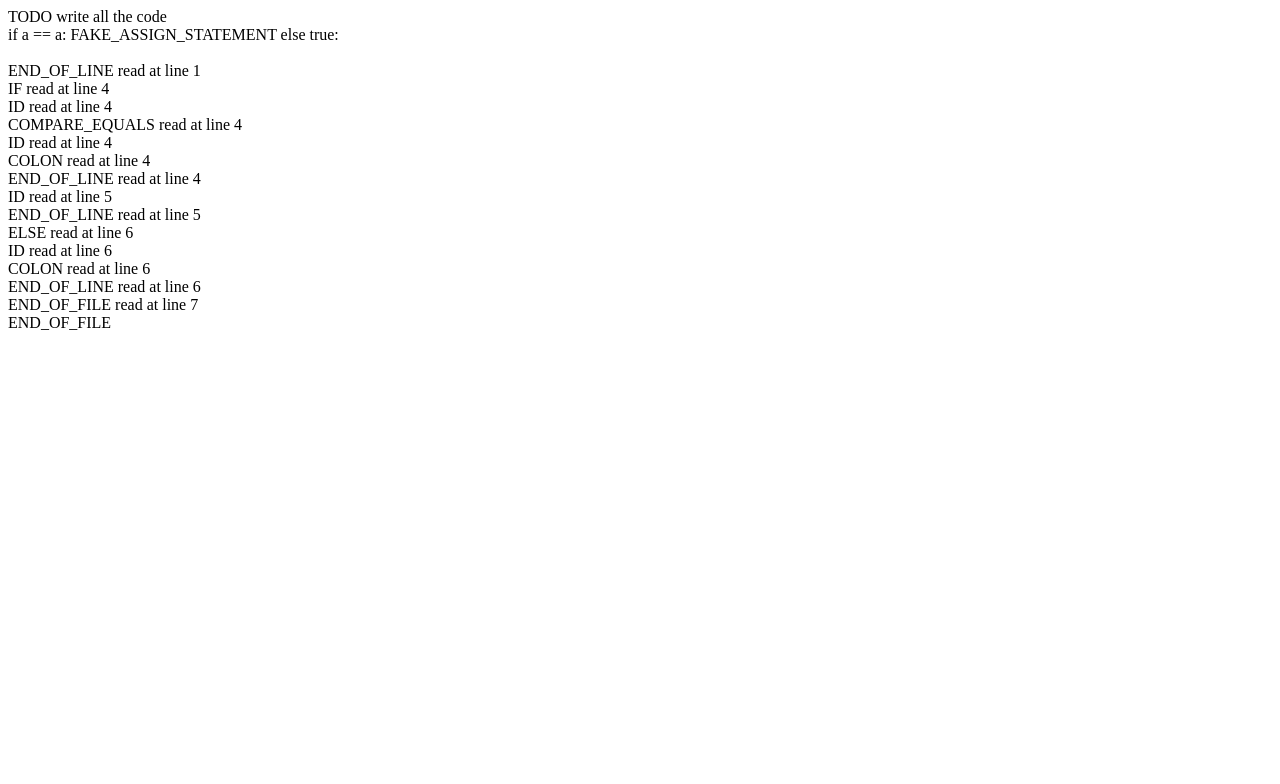
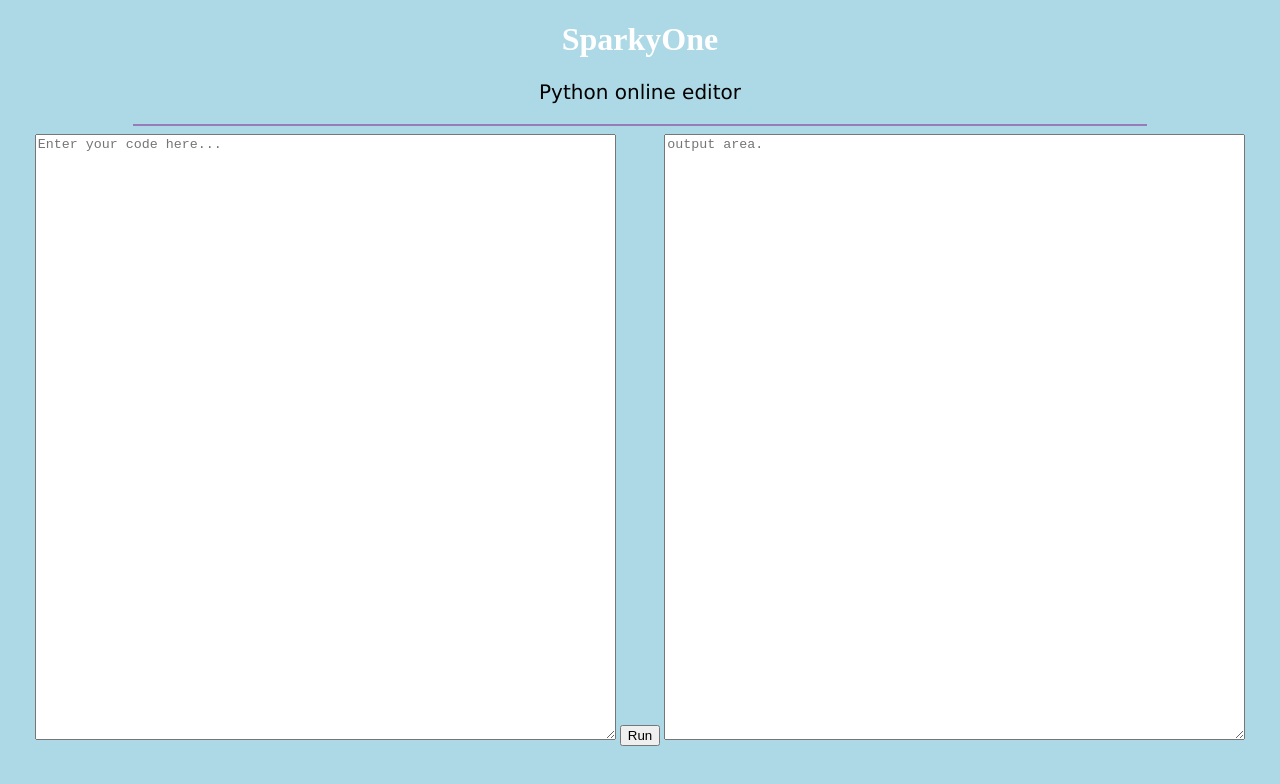
Before and after one commit to paradox420power/SparkyONE, a website: page SparkyONE/public_html/index.html in a window 1280 px wide. Drawn offline with Linux system fonts and the light colour scheme.

Commit message:
Update index.html

```diff
--- a/SparkyONE/public_html/index.html
+++ b/SparkyONE/public_html/index.html
@@ -1,27 +1,53 @@
 <!DOCTYPE html>
-<!--
-To change this license header, choose License Headers in Project Properties.
-To change this template file, choose Tools | Templates
-and open the template in the editor.
--->
 <html>
-    <head>
-        <title>TODO supply a title</title>
-        <meta charset="UTF-8">
+<head>
+<title>SparkyONE</title>
+<meta charset="UTF-8">
         <meta name="viewport" content="width=device-width, initial-scale=1.0">
 
-        <script src="lexer.js" type="text/javascript"></script>
-        <script src="parser.js" type="text/javascript"></script>
-        <script src="testFile.js" type="text/javascript"></script>
 
 
-    </head>
-    <body>
-        <div>TODO write all the code</div>
+<style>
+body {
+    background-color: lightblue;
+}
 
-        <script type="text/javascript">
-            main();
-         </script>
+h1 {
+    color: white;
+    text-align: center;
+}
 
-    </body>
+p {
+    font-family: verdana;
+    font-size: 20px;
+}
+</style>
+
+</head>
+
+<body>
+
+<center><h1>SparkyOne</h1>
+<p>Python online editor</p>
+
+<HR style="FILTER: alpha(opacity=100,finishopacity=0,style=3)" width="80%" color=#987cb9 SIZE=2>
+
+
+<textarea name = "code" cols="70" rows="40" placeholder="Enter your code here..." id="inputField">
+</textarea>
+
+
+<button type="button" onclick="INPUTINTERFACE(document.getElementById('inputField').value)">Run
+</button>
+
+<textarea name = "code" cols="70" rows="40" placeholder="output area." id="outputField">
+</textarea>
+
+
+
+<script src =  "lexer.js"></script>
+<script src = "parser.js"></script>
+
+<script document.getElementById('outputField').value = OUTPUTINTERFACE></script>
+</body>
 </html>
```
